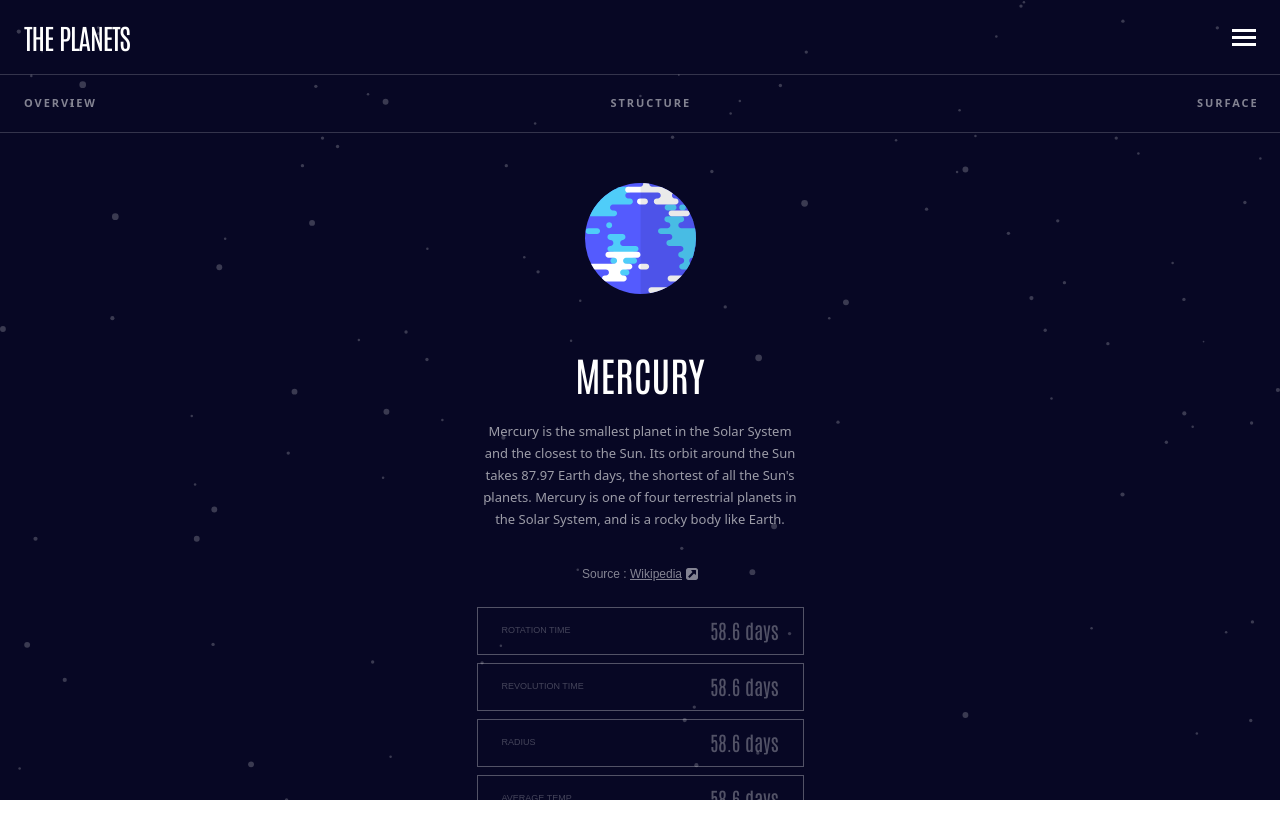
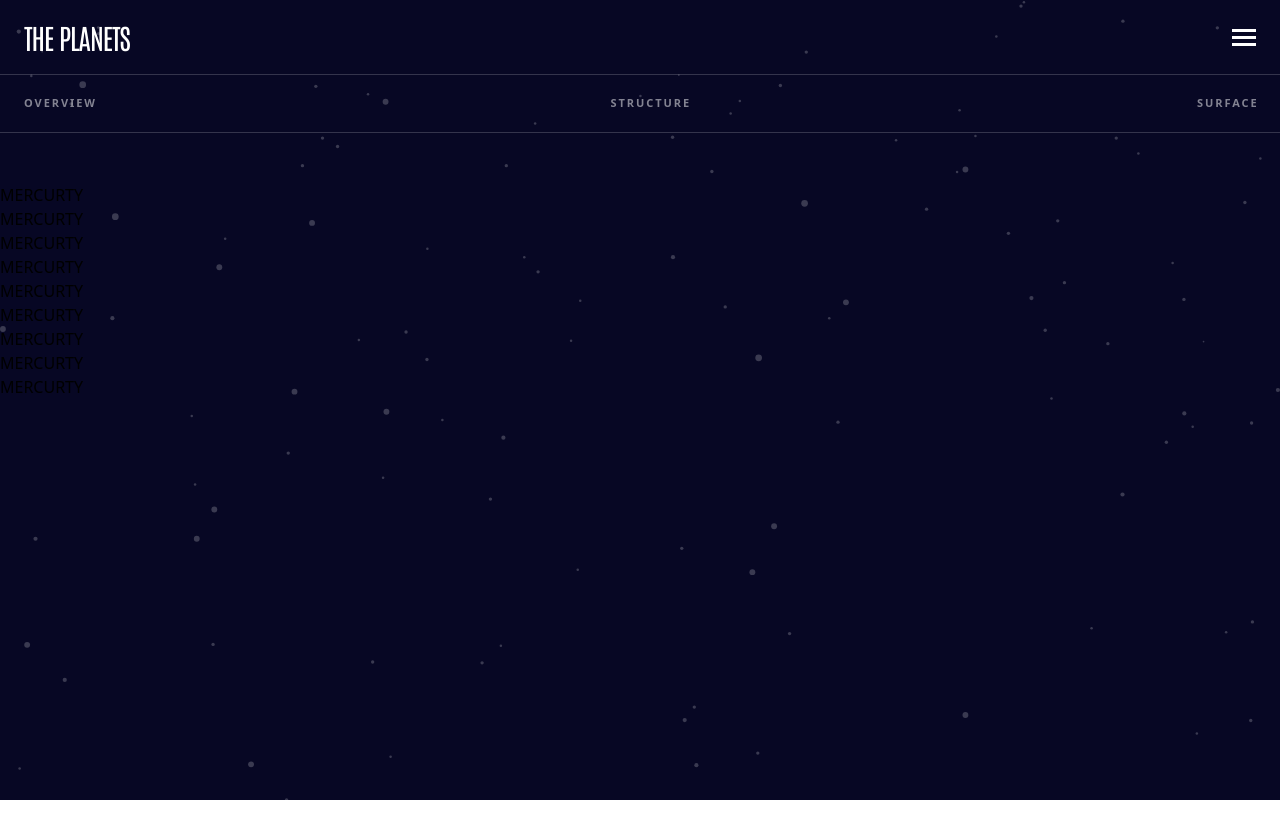
Before and after one commit to NikolozGel/planets-fact-site, a React (Vite) app: page / in a window 1280 px wide. After the commit the page ends 800 px from the top, so only its background shows below. Built offline with nearby package versions, Linux system fonts and the light colour scheme.

Commit message:
add new component PlanetsMenu.tsx

```diff
--- a/src/assets/components/Header.tsx
+++ b/src/assets/components/Header.tsx
@@ -1,7 +1,7 @@
+import hamburger from "/images/icon-hamburger.svg";
 import Planets from "./Planets";
-import hamburger from "/images/icon-hamburger.svg";
-
 import { useState } from "react";
+import PlanetsMenu from "./PlanetsMenu";
 
 export default function Header() {
   const [isOpen, setIsOpen] = useState<boolean>(false);
@@ -27,7 +27,23 @@ export default function Header() {
             onClick={toggleMenu}
           />
         </div>
-        <Planets />
+
+        <div className="mb-[50px]">
+          <hr className="opacity-[0.2]" />
+          <div className="flex justify-between py-[20px] px-[24px]">
+            <p className="text-white text-[11px] font-bold tracking-[1.929px] w-[80px] opacity-[0.5]">
+              OVERVIEW
+            </p>
+            <p className="text-white  text-[11px] font-bold tracking-[1.929px] w-[80px] opacity-[0.5]">
+              STRUCTURE
+            </p>
+            <p className="text-white  text-[11px] font-bold tracking-[1.929px] w-[59px] opacity-[0.5]">
+              SURFACE
+            </p>
+          </div>
+          <hr className="opacity-[0.2]" />
+        </div>
+        {isOpen ? <Planets /> : <PlanetsMenu />}
       </div>
     </>
   );
--- a/src/assets/components/Planets.tsx
+++ b/src/assets/components/Planets.tsx
@@ -4,21 +4,6 @@ import source from "/images/icon-source.svg";
 export default function Planets() {
   return (
     <div>
-      <div className="mb-[50px]">
-        <hr className="opacity-[0.2]" />
-        <div className="flex justify-between py-[20px] px-[24px]">
-          <p className="text-white text-[11px] font-bold tracking-[1.929px] w-[80px] opacity-[0.5]">
-            OVERVIEW
-          </p>
-          <p className="text-white  text-[11px] font-bold tracking-[1.929px] w-[80px] opacity-[0.5]">
-            STRUCTURE
-          </p>
-          <p className="text-white  text-[11px] font-bold tracking-[1.929px] w-[59px] opacity-[0.5]">
-            SURFACE
-          </p>
-        </div>
-        <hr className="opacity-[0.2]" />
-      </div>
       <div className="flex justify-center mb-[50px]">
         <img src={earth} alt="earthImg" className="w-[111px]" />
       </div>
--- /dev/null
+++ b/src/assets/components/PlanetsMenu.tsx
@@ -0,0 +1,21 @@
+export default function PlanetsMenu() {
+  return (
+    <div>
+      <div>
+        <ul>
+          <div>
+            <li>MERCURTY</li>
+          </div>
+          <li>MERCURTY</li>
+          <li>MERCURTY</li>
+          <li>MERCURTY</li>
+          <li>MERCURTY</li>
+          <li>MERCURTY</li>
+          <li>MERCURTY</li>
+          <li>MERCURTY</li>
+          <li>MERCURTY</li>
+        </ul>
+      </div>
+    </div>
+  );
+}
```
